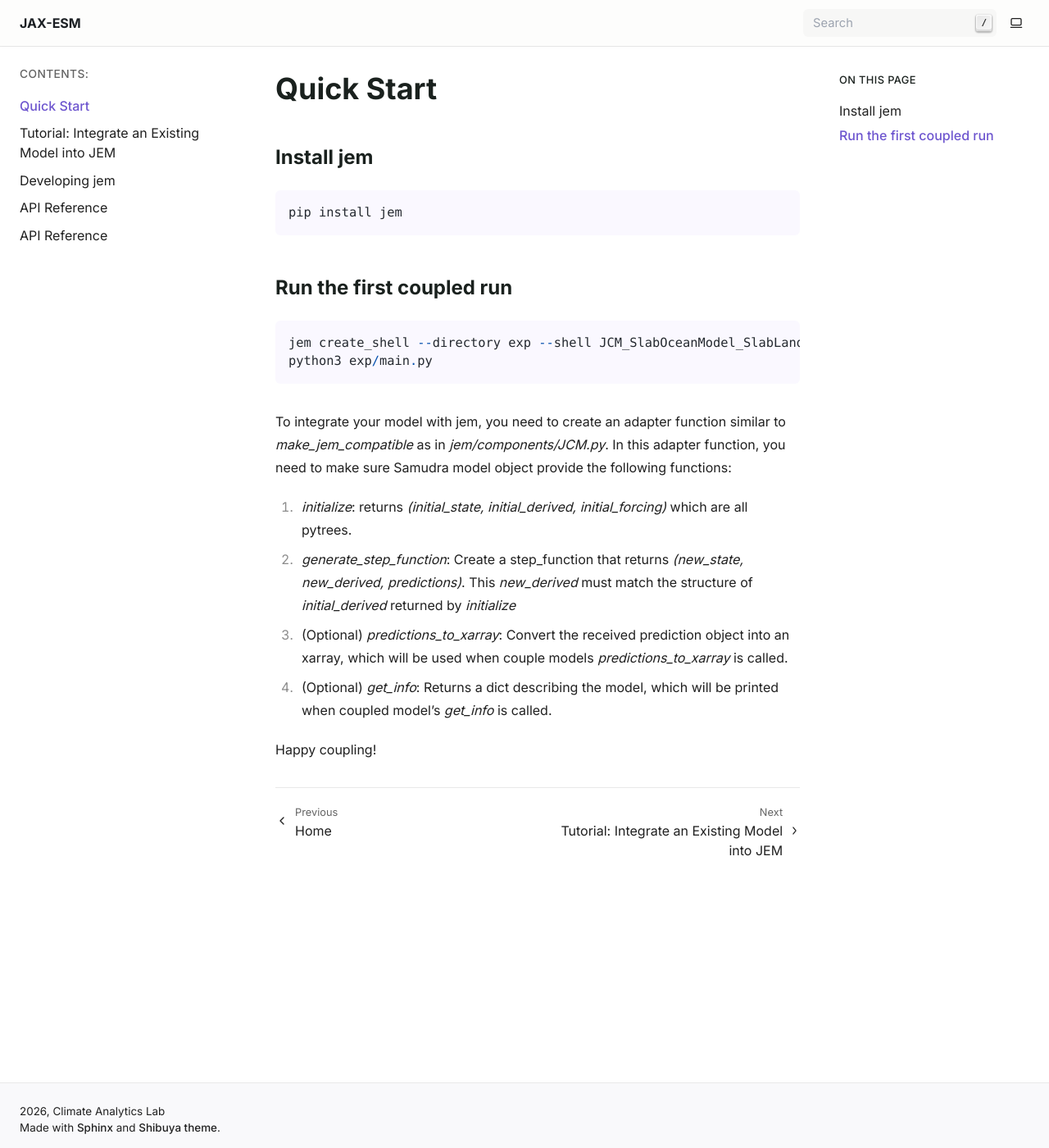
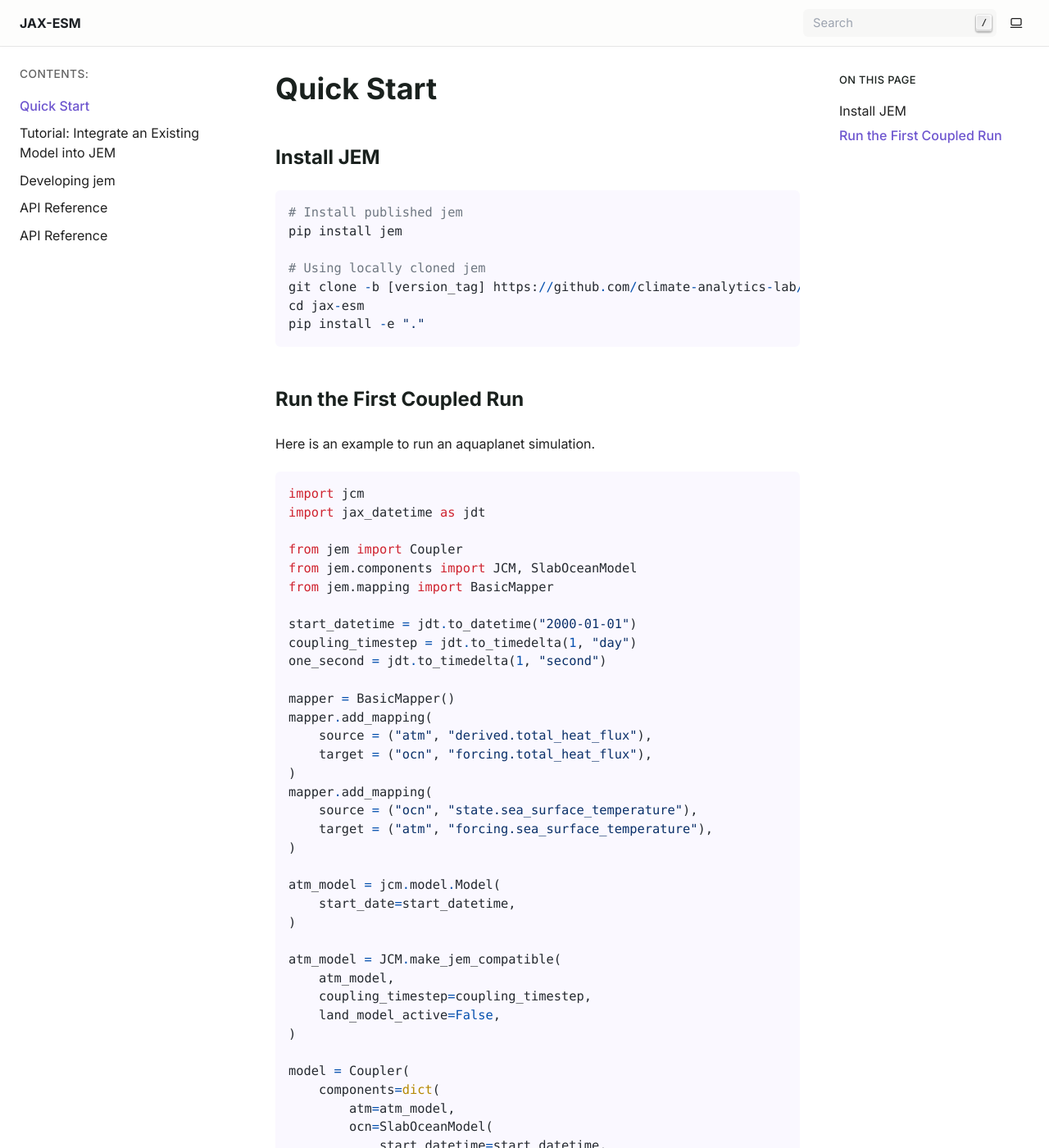
Before and after one commit to climate-analytics-lab/jax-esm, a Sphinx documentation site: the page built from docs/source/quick_start.rst, in a window 1280 px wide and 1400 px high. Shown: the whole window at 82% size. Built offline with Sphinx 7.4.7, drawn with Linux system fonts in a browser that asks for light colours; some of the changed text lies outside the part shown.

Commit message:
Finished quick start

```diff
--- a/docs/source/quick_start.rst
+++ b/docs/source/quick_start.rst
@@ -2,28 +2,76 @@ Quick Start
 =============
 
 
-Install jem
+Install JEM
 -----------
 
 
 .. code-block::
 
-   pip install jem
+    # Install published jem
+    pip install jem
 
-Run the first coupled run
+    # Using locally cloned jem
+    git clone -b [version_tag] https://github.com/climate-analytics-lab/jax-esm
+    cd jax-esm
+    pip install -e "."
+
+
+Run the First Coupled Run
 -------------------------
+
+Here is an example to run an aquaplanet simulation.
 
 .. code-block::
 
-   jem create_shell --directory exp --shell JCM_SlabOceanModel_SlabLandModel
-   python3 exp/main.py
+    import jcm
+    import jax_datetime as jdt
 
+    from jem import Coupler
+    from jem.components import JCM, SlabOceanModel
+    from jem.mapping import BasicMapper
 
-To integrate your model with jem, you need to create an adapter function similar to `make_jem_compatible` as in `jem/components/JCM.py`. In this adapter function, you need to make sure Samudra model object provide the following functions:
+    start_datetime = jdt.to_datetime("2000-01-01")
+    coupling_timestep = jdt.to_timedelta(1, "day")
+    one_second = jdt.to_timedelta(1, "second")
 
-1. `initialize`: returns `(initial_state, initial_derived, initial_forcing)` which are all pytrees.
-2. `generate_step_function`: Create a step_function that returns `(new_state, new_derived, predictions)`. This `new_derived` must match the structure of `initial_derived` returned by `initialize`
-3. (Optional) `predictions_to_xarray`: Convert the received prediction object into an xarray, which will be used when couple models `predictions_to_xarray` is called.
-4. (Optional) `get_info`: Returns a dict describing the model, which will be printed when coupled model's `get_info` is called.
+    mapper = BasicMapper()
+    mapper.add_mapping(
+        source = ("atm", "derived.total_heat_flux"),
+        target = ("ocn", "forcing.total_heat_flux"),
+    )
+    mapper.add_mapping(
+        source = ("ocn", "state.sea_surface_temperature"),
+        target = ("atm", "forcing.sea_surface_temperature"),
+    )
 
-Happy coupling!
+    atm_model = jcm.model.Model(
+        start_date=start_datetime,
+    )
+
+    atm_model = JCM.make_jem_compatible(
+        atm_model,
+        coupling_timestep=coupling_timestep,
+        land_model_active=False,
+    )
+
+    model = Coupler(
+        components=dict(
+            atm=atm_model,
+            ocn=SlabOceanModel(
+                start_datetime=start_datetime,
+                timestep=coupling_timestep / one_second,
+            ),
+        ),
+        mappers=dict(mapper=mapper),
+    )
+
+    simulation_interval = jdt.to_timedelta(30, "day")
+    initial_state, final_state, predictions = model.run(
+        workflow=["mapper", "atm", "ocn"],
+        iterations = int(simulation_interval / coupling_timestep),
+    )
+
+    output_dict = model.predictions_to_xarray(predictions)
+    print(output_dict["atm"]) # xarray.Dataset
+    print(output_dict["ocn"])
```
